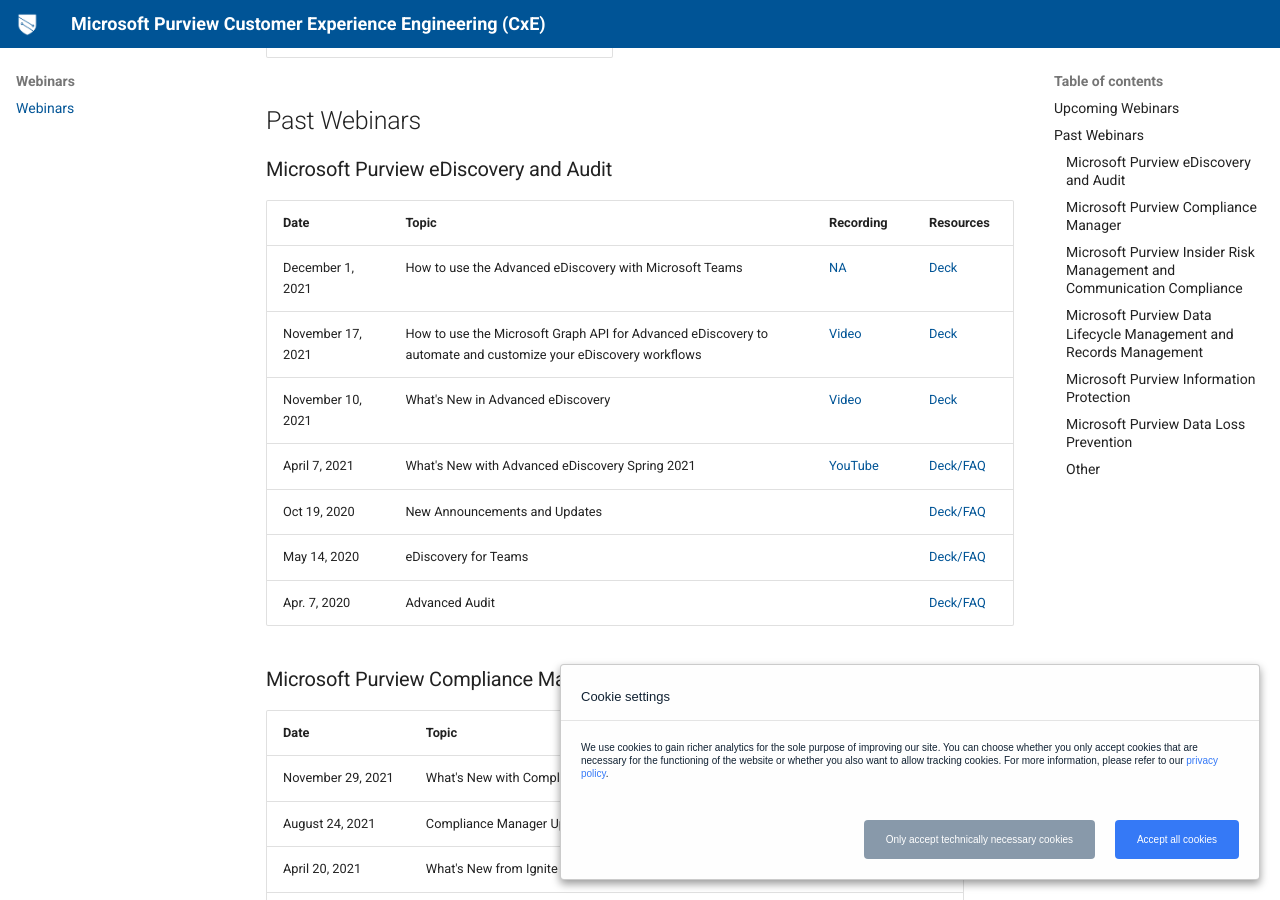
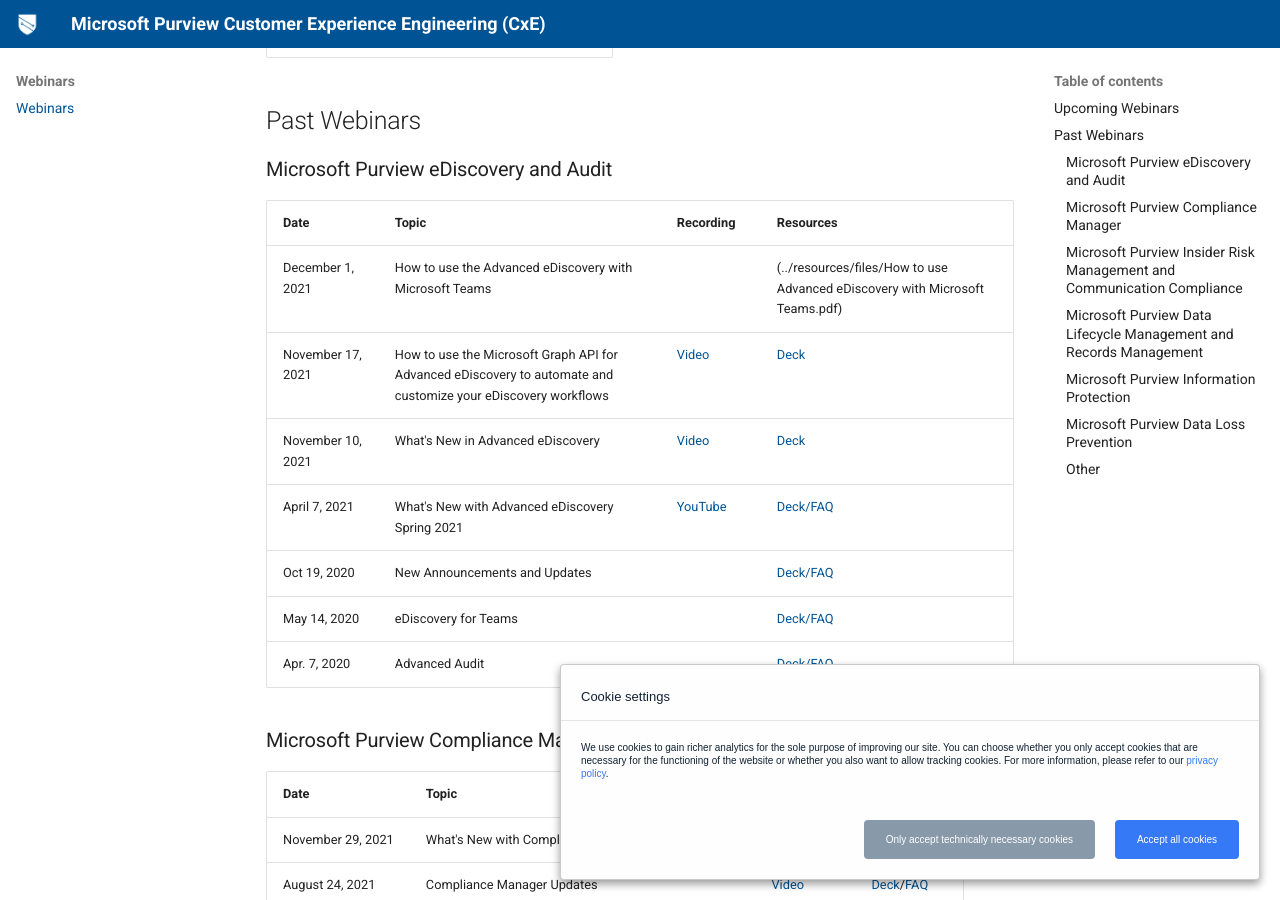
Before and after one commit to microsoft/ComplianceCxE, an MkDocs documentation site: the page built from docs/webinars.md, in a window 1280 px wide and 900 px high, scrolled down 409 px. Built offline with MkDocs 1.6.1 and Material for MkDocs 9.7.7, drawn with Linux system fonts in a browser that asks for light colours.

Commit message:
Update webinars.md

```diff
--- a/docs/webinars.md
+++ b/docs/webinars.md
@@ -15,7 +15,7 @@
 
 |Date|Topic|Recording|Resources|
 |---|---|---|---|
-|December 1, 2021 | How to use the Advanced eDiscovery with Microsoft Teams |[NA]()|[Deck](../resources/files/How to use Advanced eDiscovery with Microsoft Teams.pdf)|
+|December 1, 2021 | How to use the Advanced eDiscovery with Microsoft Teams ||(../resources/files/How to use Advanced eDiscovery with Microsoft Teams.pdf)|
 |November 17, 2021 | How to use the Microsoft Graph API for Advanced eDiscovery to automate and customize your eDiscovery workflows |[Video](https://mipc.eventbuilder.com/event/51036)|[Deck](../resources/files/Graph API for AeD.pdf)|
 |November 10, 2021 | What's New in Advanced eDiscovery |[Video](https://mipc.eventbuilder.com/event/51035)|[Deck](../resources/files/What's New with AeD.pdf)|
 |April 7, 2021 | What's New with Advanced eDiscovery Spring 2021|[YouTube](https://www.youtube.com/watch?v=d1v059DVKK0)|[Deck/FAQ](https://techcommunity.microsoft.com/t5/security-compliance-identity/what-s-new-with-advanced-ediscovery-spring-2021/ba-p/2299661)|
```
